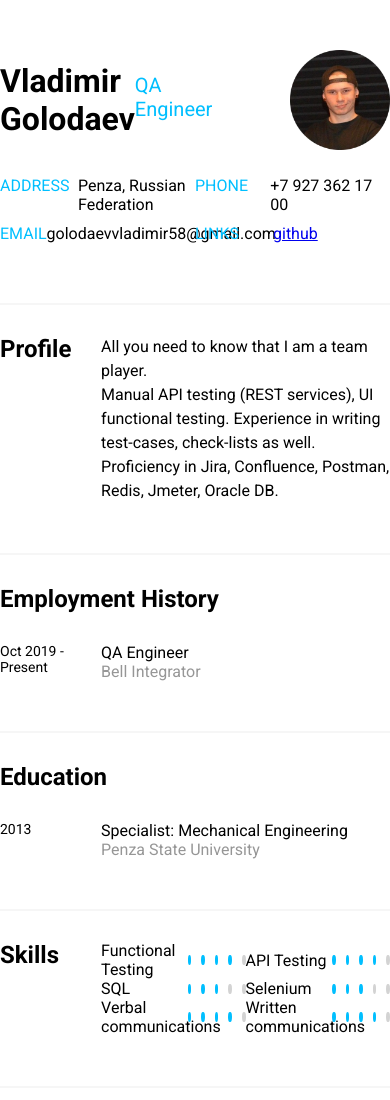
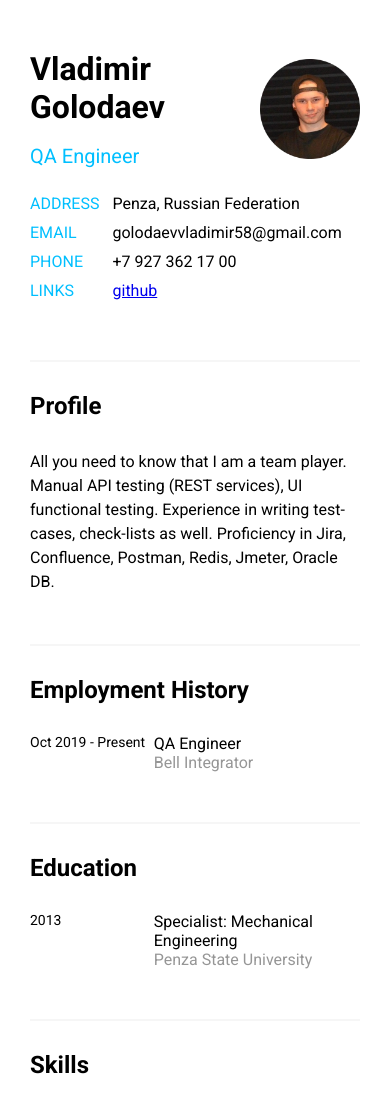
Before and after one commit to VladGPine/QA-Engineer-CV, a plain HTML site: page index.html in a window 390 px wide. Shown: the top 1100 px of the page. Drawn offline with Linux system fonts and the light colour scheme.

Commit message:
responsive design has been added

```diff
--- a/style.css
+++ b/style.css
@@ -84,7 +84,6 @@ article {
   width: 100%;
   display: flex;
   flex-direction: row;
-
 }
 
 .location {
@@ -196,3 +195,133 @@ i:not(:last-child) {
 .language:last-child i {
   background-color: rgb(0, 191, 255);
 }
+
+@media only screen and (max-width: 1070px) {
+  body {
+    padding-left: 30px;
+    padding-right: 30px;
+  }
+}
+
+@media only screen and (max-width: 870px) {
+  .titles {
+    width: 60%;
+  }
+
+  .uppercase {
+    width: 30%;
+    text-transform: uppercase;
+  }
+}
+
+@media only screen and (max-width: 750px) {
+  .titles {
+    width: 65%;
+  }
+
+  .uppercase {
+    width: 25%;
+    text-transform: uppercase;
+  }
+}
+
+@media only screen and (max-width: 696px) {
+  .titles {
+    width: 70%;
+  }
+
+  .contacts {
+    flex-direction: column;
+  }
+
+  .contacts__left,
+  .contacts__right {
+    width: 100%;
+  }
+
+  .uppercase {
+    width: 25%;
+    text-transform: uppercase;
+  }
+
+  .skills__list,
+  .languages__list {
+    flex-direction: column;
+  }
+
+  .skill,
+  .language {
+    width: 100%;
+  }
+
+  .skill:not(:last-child),
+  .language:not(:last-child) {
+    margin-bottom: 10px;
+  }
+}
+
+@media only screen and (max-width: 640px) {
+  .titles {
+    flex-direction: column;
+  }
+
+  .titles h1 {
+    margin-bottom: 18px;
+  }
+}
+
+@media only screen and (max-width: 570px) {
+  .titles {
+    width: 60%;
+  }
+
+  .title {
+    width: 45%;
+  }
+}
+
+@media only screen and (max-width: 500px) {
+  .titles {
+    width: 75%;
+  }
+}
+
+@media only screen and (max-width: 464px) {
+  .title {
+    width: 60%;
+  }
+}
+
+@media only screen and (max-width: 440px) {
+  .titles {
+    width: 68%;
+    flex-direction: column;
+  }
+
+  .titles h1 {
+    margin-bottom: 18px;
+  }
+
+  .profile,
+  .skills,
+  .languages {
+    flex-direction: column;
+  }
+
+  .profile__title,
+  .skills__title,
+  .languages__title {
+    margin-bottom: 30px;
+  }
+}
+
+@media only screen and (max-width: 371px) {
+  body {
+    padding-left: 20px;
+    padding-right: 20px;
+  }
+
+  .contacts {
+    font-size: 14px;
+  }
+}
```
